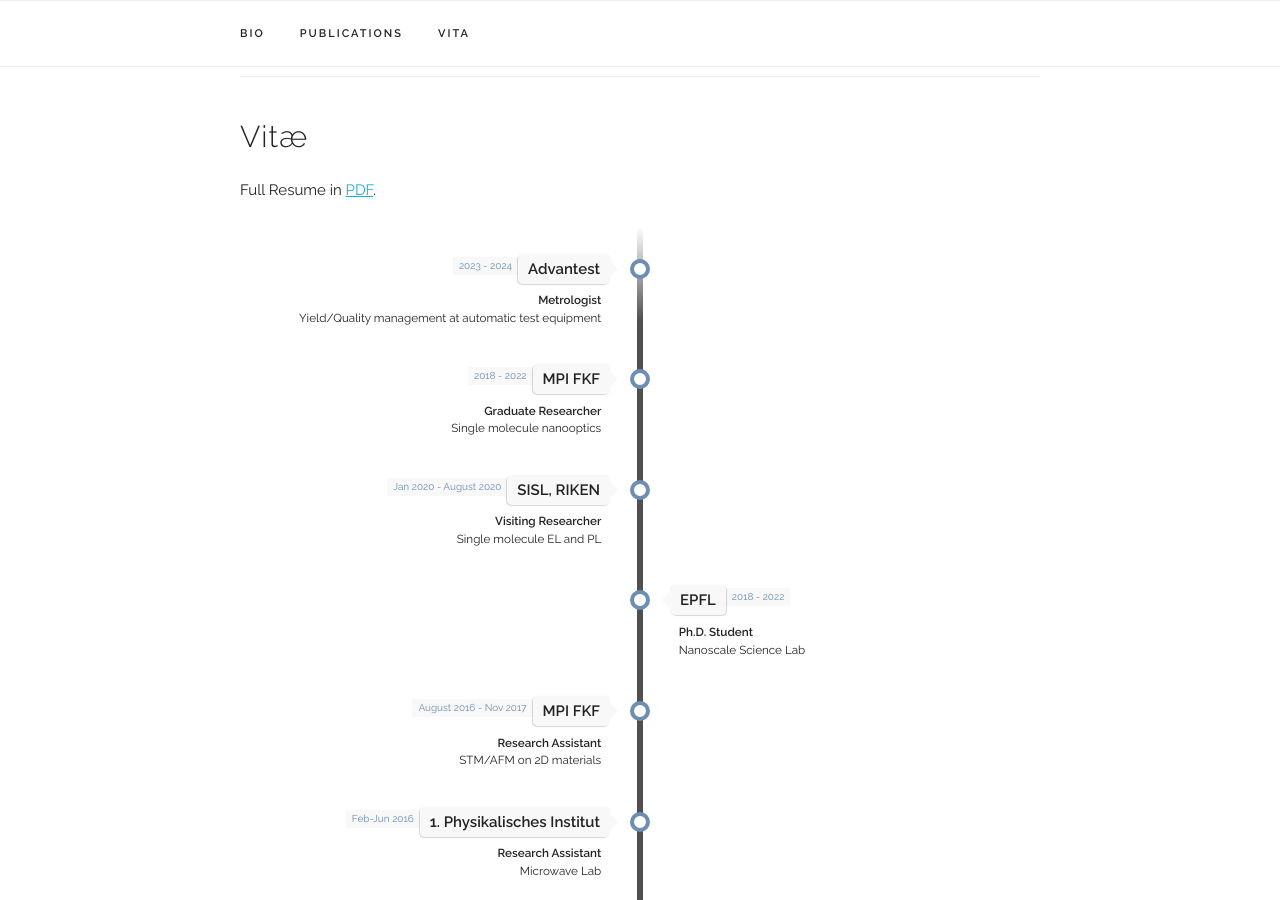
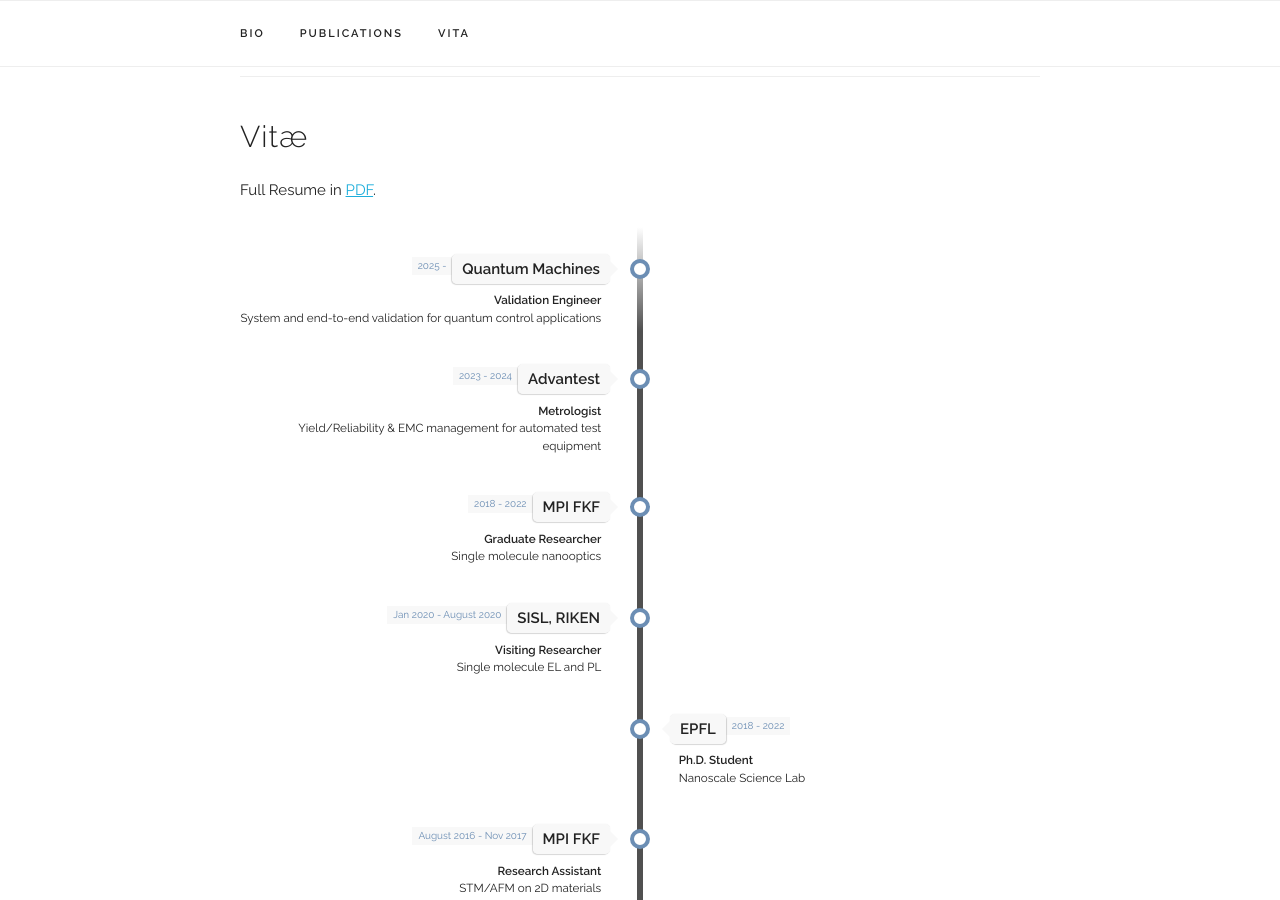
Before and after one commit to abhishekgrewal/abhishekgrewal.github.io, a Jekyll site: the page built from index.html, in a window 1280 px wide and 900 px high, scrolled down 1527 px. Built offline with Jekyll 4.4.1, drawn with Linux system fonts in a browser that asks for light colours; some web fonts are replaced.

Commit message:
Update experience.yaml

```diff
--- a/_data/experience.yaml
+++ b/_data/experience.yaml
@@ -1,9 +1,15 @@
 experiences:
+
+- place: "Quantum Machines"
+  time: "2025 -"
+  title: "Validation Engineer"
+  subtitle: "System and end-to-end validation for quantum control applications"
+  category: "work"
 
 - place: "Advantest"
   time: "2023 - 2024"
   title: "Metrologist"
-  subtitle: "Yield/Quality management at automatic test equipment"
+  subtitle: "Yield/Reliability & EMC management for automated test equipment"
   category: "work"
 
 - place: "MPI FKF"
```
